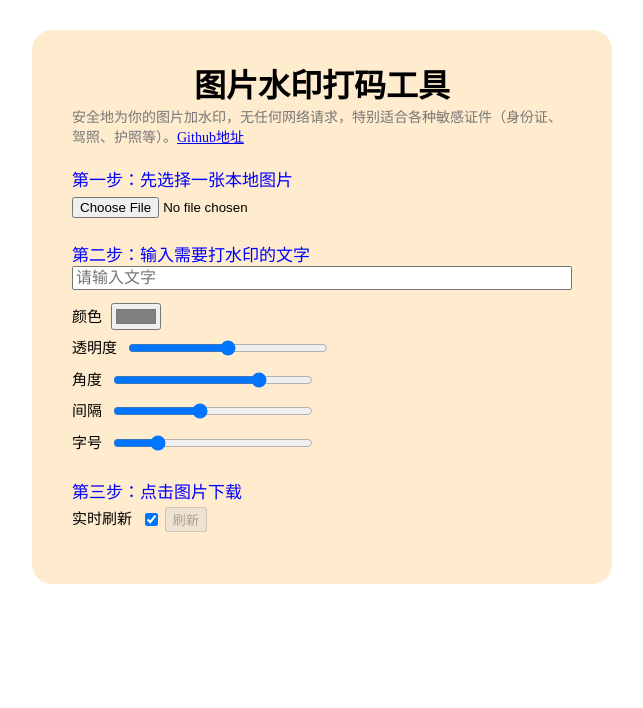
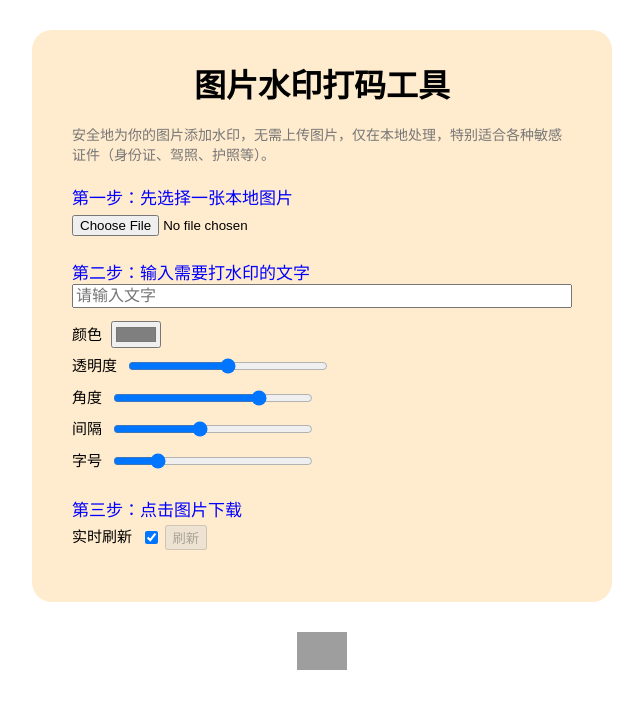
Before and after one commit to luhuadong/watermarking, a plain HTML site: page index.html in a window 1280 px wide. Shown: the whole page, without its empty margins (318-961 px from the left). Drawn offline with Linux system fonts and the light colour scheme; grey boxes are pictures that could not be loaded.

Commit message:
pref: update article section

```diff
--- a/index.html
+++ b/index.html
@@ -30,7 +30,8 @@
 </head>
     <div id="container">
         <h1>图片水印打码工具</h1>
-        <article>安全地为你的图片加水印，无任何网络请求，特别适合各种敏感证件（身份证、驾照、护照等）。<a href="https://github.com/luhuadong/watermarking">Github地址</a></article>
+        <br/>
+        <article>安全地为你的图片添加水印，无需上传图片，仅在本地处理，特别适合各种敏感证件（身份证、驾照、护照等）。</article>
 
         <label for="image">第一步：先选择一张本地图片</label>
         <p><input type="file" id="image" autocomplete="off"></p>
@@ -63,5 +64,10 @@
         </p>
         <p id="graph"></p>
     </div>
+    <footer>
+        <center>
+            <a href="https://github.com/luhuadong/watermarking"><img src="https://cdn.jsdelivr.net/gh/Closty/duanwangzhi/github.png" style="width:50px;"> </a>
+        </center>
+    </footer>
     <script src="./main.js"></script>
 </html>
```
